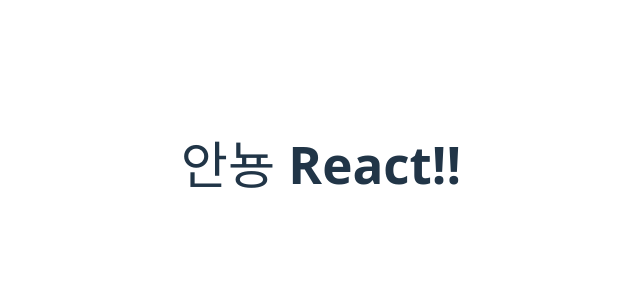
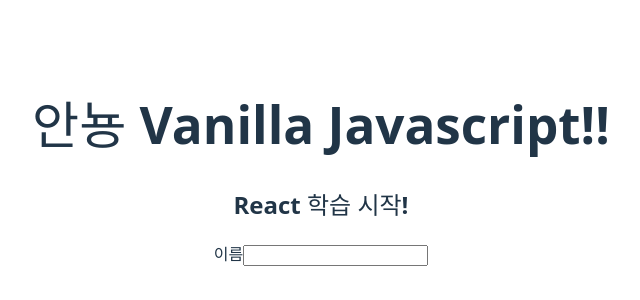
Before and after one commit to LeeKM321/react-study202504, a React (Vite) app: page / in a window 1280 px wide. Shown: the part 236-536 px from the top of the page, without its empty margins (319-959 px from the left). Built offline with nearby package versions, Linux system fonts and the light colour scheme.

Commit message:
jsx 기초

```diff
--- a/src/App.jsx
+++ b/src/App.jsx
@@ -1,6 +1,4 @@
-import { useState } from 'react';
-import reactLogo from './assets/react.svg';
-import viteLogo from '/vite.svg';
+import React from 'react';
 import './App.css';
 
 function App() {
@@ -9,14 +7,25 @@
           html처럼 보이지만, 실제 html은 아닙니다.
 
     - 규칙 :
-    1. return안에있는 태그는 반드시 하나의 태그로 묶여야 함.
+    1. return안에 있는 태그는 반드시 하나의 태그로 묶여야 함.
     2. 빈 태그(닫는 태그가 없는)는 반드시 /> 로 마감
     3. 태그의 class속성은 자바스크립트 키워드 class와 겹쳐서 className으로 표기
     4. 의미없는 부모는 <React.Fragment>로 감싸면 됨
+       <></>: React.Fragment와 동일한 태그
     5. 변수값이나 함수를 출력할 때는 {}로 감싸면 됨.
   */
 
-  return <h1>안뇽 React!!</h1>;
+  // const $h1 = React.createElement('h1', null, '안뇽 React!!'); -> fm
+  const subject = 'Vanilla Javascript!!';
+
+  return (
+    <>
+      <h1 className='title'>안뇽 {subject}</h1>
+      <h2>React 학습 시작!</h2>
+      <label htmlFor='username'>이름</label>
+      <input type='text' id='username' />
+    </>
+  );
 }
 
 export default App;
```
